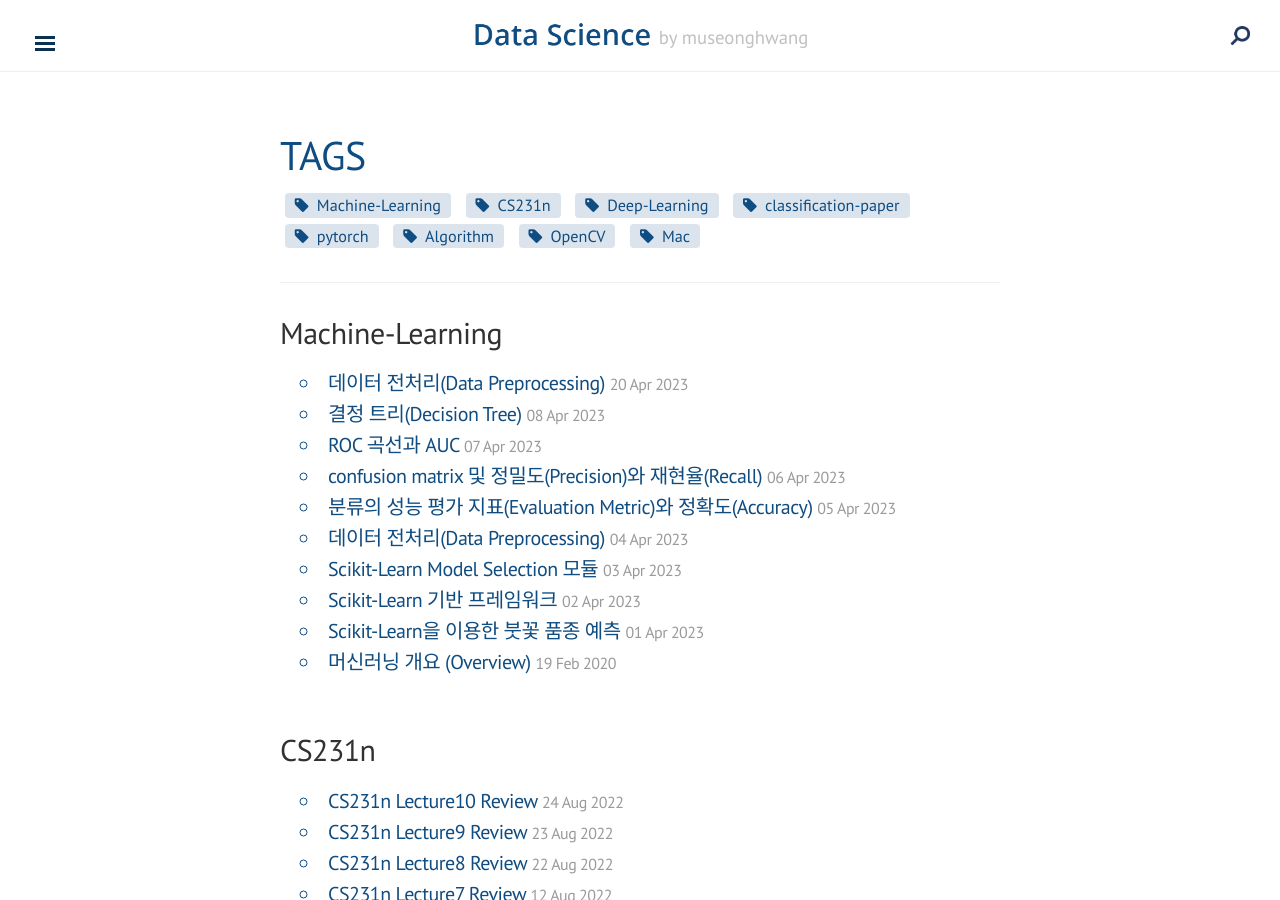
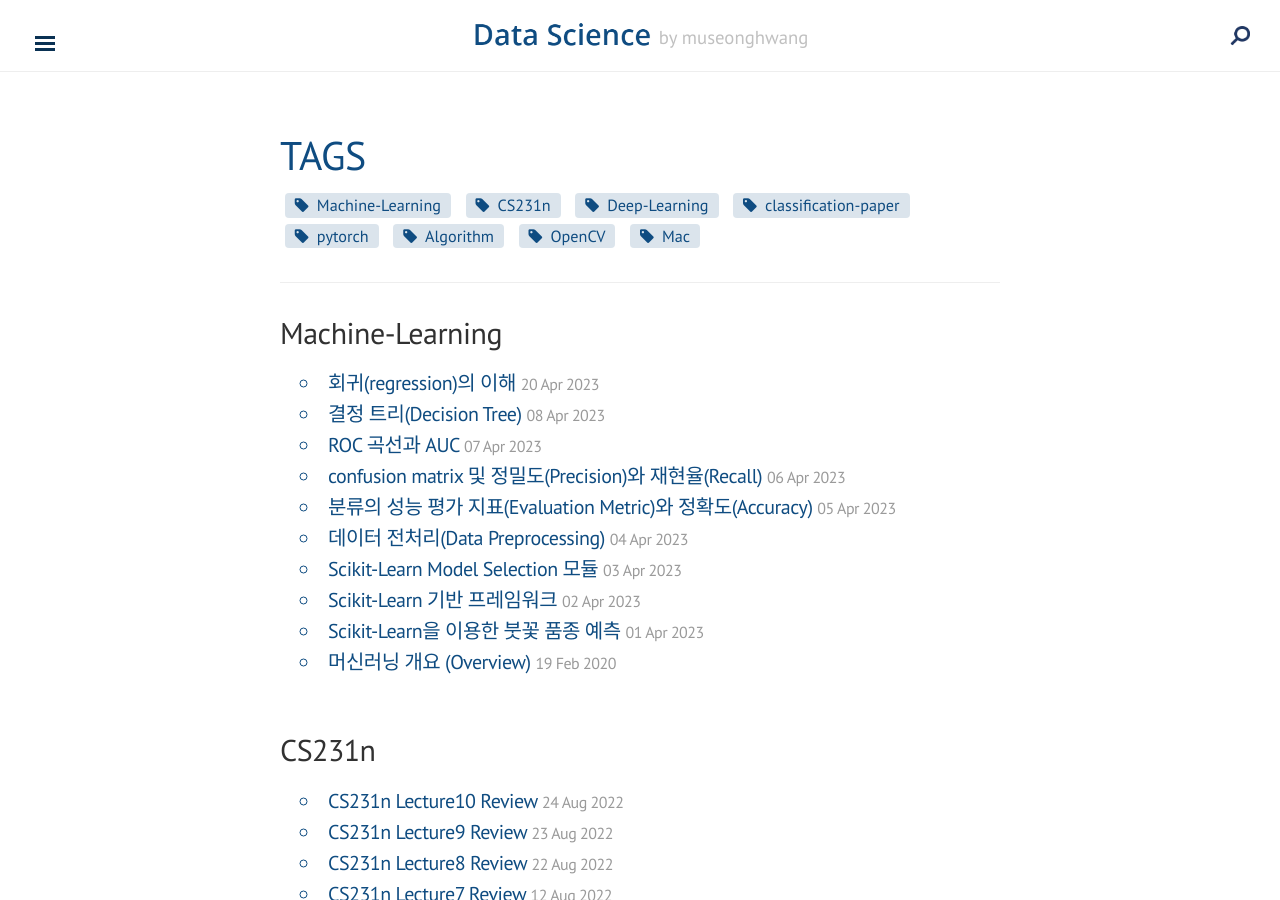
Before and after one commit to museonghwang/museonghwang.github.io, a Jekyll site: the page built from blog/tags.html, in a window 1280 px wide and 900 px high. Built offline with Jekyll 4.4.1, drawn with Linux system fonts in a browser that asks for light colours; nearby versions of some CDN libraries; part of the change alters nothing that is shown.

Commit message:
sklearn15 Upload

```diff
--- a/_posts/2023-04-20-ml-sklearn14.md
+++ b/_posts/2023-04-20-ml-sklearn15.md
@@ -1,6 +1,6 @@
 ---
 layout: post
-title: 데이터 전처리(Data Preprocessing)
+title: 회귀(regression)의 이해
 category: Machine Learning
 tag: Machine-Learning
 ---
@@ -10,24 +10,73 @@ tag: Machine-Learning
 
 
 
+지도학습은 크게 두 가지 유형(분류와 회귀)으로 나뉘는데, 이 두 가지 기법의 가장 큰 차이는 **<span style="color:red">분류</span>** 는 예측값이 카테고리와 같은 **<span style="background-color: #fff5b1">이산형 클래스 값</span>** 이고, **<span style="color:red">회귀</span>** 는 **<span style="background-color: #fff5b1">연속형 숫자 값</span>** 이라는 것입니다. 회귀(regression)에 대해 알아보겠습니다.
+
+<p align="center">
+<img alt="image" src="https://github.com/museonghwang/museonghwang.github.io/assets/77891754/8ffbbf1e-d53f-42e2-8343-166ae56e1c26">
+</p>
+
+<br>
+
+
+
+
+# 회귀(regression)
+
+
+**<span style="color:red">회귀(regression)</span>** 는 **<span style="background-color: #fff5b1">여러 개의 독립변수와 한 개의 종속변수 간의 상관관계를 모델링하는 기법을 통칭</span>** 합니다.
+
+
+$$
+Y=W_1*X_1+W_2*X_2+...+W_n*X_n
+$$
+
+
+예를 들어 아파트의 방 개수, 방 크기, 주변 학군 등 여러 개의 독립변수에 따라 아파트 가격이라는 종속변수가 어떤 관계를 나타내는지를 모델링하고 예측하는 것입니다.
+
+* $Y$ : **<span style="background-color: #fff5b1">종속변수</span>**, 아파트 가격을 의미
+* $X$ : **<span style="background-color: #fff5b1">독립변수</span>**, 방 개수, 방 크기, 주변 학군 등을 의미
+* $W$ : 독립변수의 값에 영향을 미치는 **<span style="background-color: #fff5b1">회귀 계수(Regression coefficients)</span>**
+
+
+
+
+머신러닝 관점에서 보면 **<u>독립변수는 피처</u>** 에 해당되며 **<u>종속변수는 결정 값</u>** 입니다. **<span style="color:red">머신러닝 회귀 예측의 핵심</span>** 은 주어진 피처와 결정 값 데이터 기반에서 **<span style="color:red">학습을 통해 최적의 회귀 계수를 찾아내는 것</span>** 입니다.
+
+
+<br>
+
+
+
+
+회귀는 회귀 계수의 선형/비선형 여부, 독립변수의 개수, 종속변수의 개수에 따라 여러 가지 유형으로 나눌 수 있습니다.
+
+| 독립변수 개수 | 회귀 계수의 결합 |
+| ---------  | ------------ |
+| 1개: 단일 회귀 | 선형: 선형 회귀 |
+| 여러 개: 다중 회귀 | 비선형: 비선형 회귀 |
+
+
+
+여러 가지 회귀 중에서 선형 회귀가 가장 많이 사용되며, 선형 회귀는 실제 값과 예측값의 차이(오류의 제곱 값)를 최소화하는 직선형 회귀선을 최적화하는 방식입니다. 대표적인 선형 회귀모델은 다음과 같습니다.
+
+* **일반 선형 회귀** : 예측값과 실제 값의 RSS(Residual Sum of Squares)를 최소화할 수 있도록 회귀 계수를 최적화한 모델.
+* **릿지(Ridge)** : L2 규제를 추가한 회귀 모델. L2 규제는 상대적으로 큰 회귀 계수 값의 예측 영향도를 감소시키기 위해서 회귀 계수값을 더 작게 만드는 규제 모델.
+* **라쏘(Lasso)** : L1 규제를 추가한 회귀 모델. L1 규제는 예측 영향력이 작은 피처의 회귀 계수를 0으로 만들어 회귀 예측 시 피처가 선택되지 않게 하는 규제 모델.
+* **엘라스틱넷(ElasticNet)** : L2, L1 규제를 함께 결합한 모델입니다. L1 규제로 피처의 개수를 줄임과 동시에 L2 규제로 계수 값의 크기를 조정 하는 규제 모델.
+* **로지스틱 회귀(Logistic Regression)** : 회귀라는 이름이 붙어 있지만, 사실은 분류에 사용되는 선형 모델.
+
+
+
+단순 선형 회귀를 예로 들어 회귀를 살펴보겠습니다.
+
+<br>
 
 
 
 
 
-
-
-
-
-
-
-
-
-
-
-
-
-# 단순 선형 회귀
+# 단순 선형 회귀(Simple linear regression)
 
 
 
```
